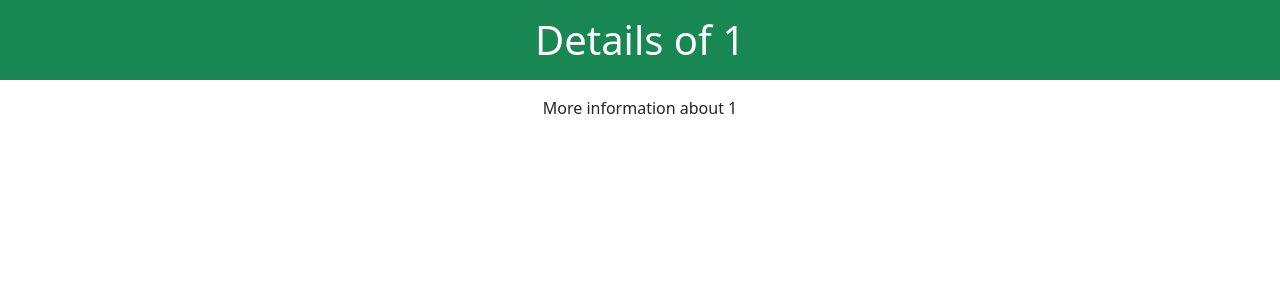
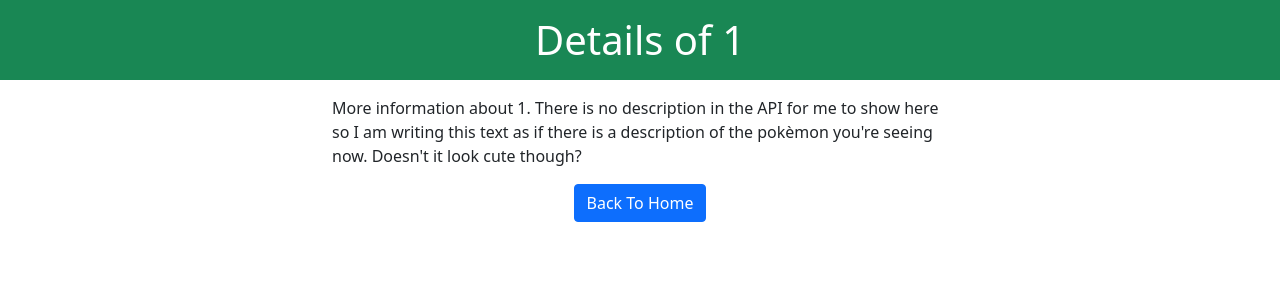
Before and after one commit to Muhammetacin/verou-3-crud-Muhammetacin, a PHP site: page /show.php?name=1 in a window 1280 px wide. Shown: the top 300 px of the page. Run offline with PHP 8.4, Linux system fonts and the light colour scheme.

Commit message:
Add detail text and back to home button to detail page

```diff
--- a/Starter-pack/show.php
+++ b/Starter-pack/show.php
@@ -18,9 +18,17 @@
 
 <h1 id="title" class="d-flex justify-content-center text-white bg-success py-3 mb-3"></h1>
 
+<div class="container d-flex justify-content-center align-content-center w-50">
+    <img src="" id="image">
+    <div class="d-flex justify-content-center flex-column align-content-center">
+        <p>More information about <?= $_GET['name'] ?>. There is no description in the API for me to show here so I am
+            writing this text as if there is a description of the pokèmon you're seeing now. Doesn't it look cute
+            though?</p>
+    </div>
+</div>
+
 <div class="container d-flex justify-content-center">
-    <img src="" id="image">
-    <p>More information about <?= $_GET['name'] ?></p>
+    <a href="index.php" class="btn btn-primary">Back To Home</a>
 </div>
 
 <script>
```
